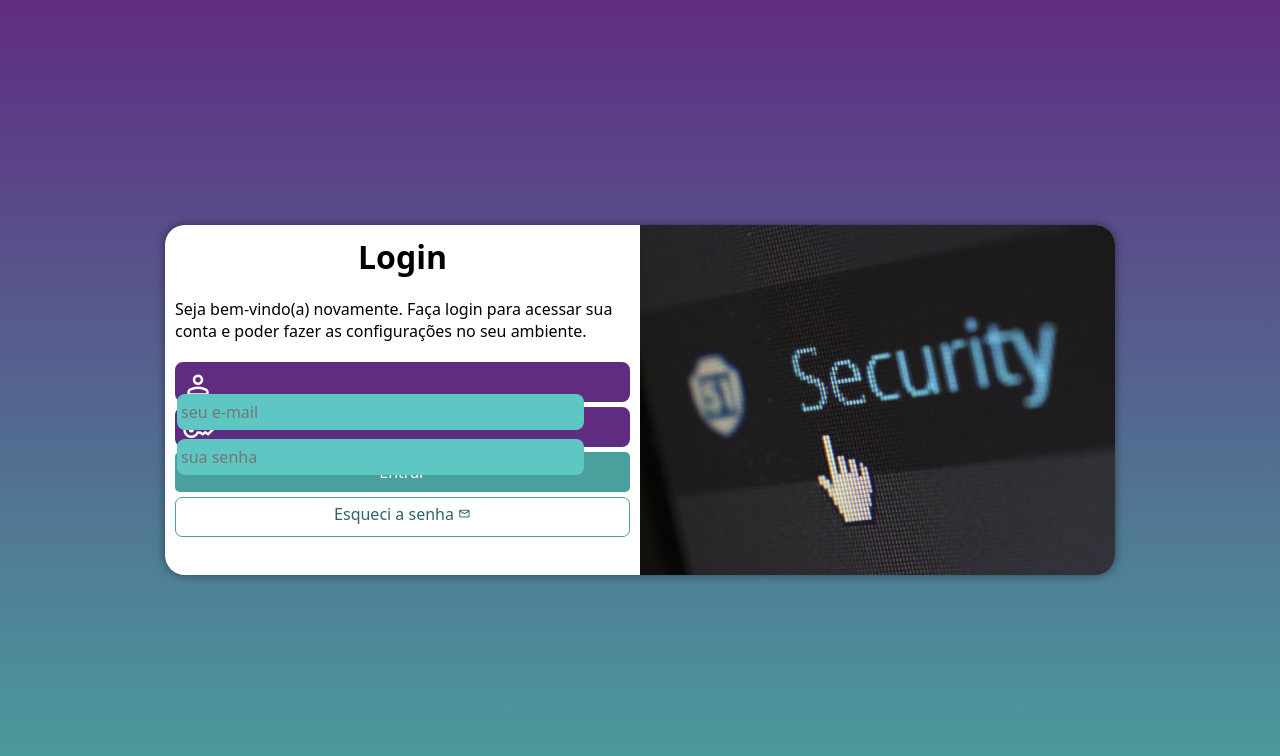
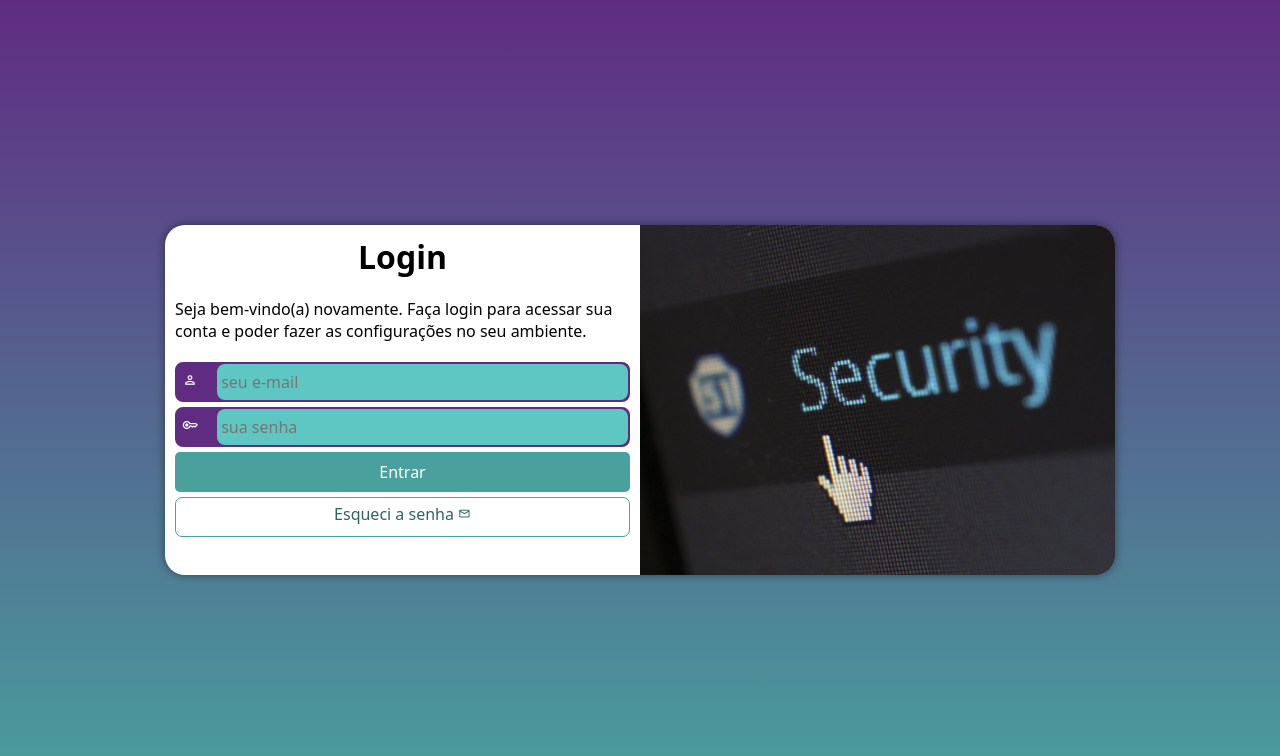
Before and after one commit to contatoalex/projeto-login, a plain HTML site: page index.html in a window 1280 px wide. Drawn offline with nearby package versions, Linux system fonts and the light colour scheme.

Commit message:
conclusão

```diff
--- a/estilos/media-query.css
+++ b/estilos/media-query.css
@@ -9,7 +9,7 @@
 
      section#login {
         width: 80vw;
-        height: 280px;
+       height: 280px;
     }
 
     section#login > div#imagem {
@@ -46,7 +46,7 @@
     section#login > div#formulario {
         float: left;
         width: 50%;
-        height: 100%;
+
     }
 
     div#formulario > h1 {
--- a/estilos/style.css
+++ b/estilos/style.css
@@ -32,9 +32,8 @@ section#login {
     box-shadow: 0px 0px 10px rgba(0, 0, 0, 0.445);
 
     transform: translate(-50%, -50%);
-    transition: width .3s, height .3s;
+    transition: width 0.3s, height 0.3s;
     transition-timing-function: ease;
-
 }
 
 section#login > div#imagem {
@@ -76,21 +75,21 @@ div.campo > label {
 
 div.campo > span {
     color: white;
-    font-size: 2em;
-    width: 40px;
+    font-size: 1em;
+    width: 30px;
     padding: 5px;
+
 }
 
 div.campo > input {
     background-color: #5ec7c3;
     font-size: 1em;
-    width: calc(100% - 44px);
+    width: calc(100% - 40px);
     height: 100%;
     border: 0px;
     border-radius: 8px;
     padding: 4px;
-    transform: translateY(-12px);
-
+    transform: translateX(6px);
 }
 
 div.campo > input:focus-within {
```
Also changed, not shown: index.html (+0 -1 lines).
